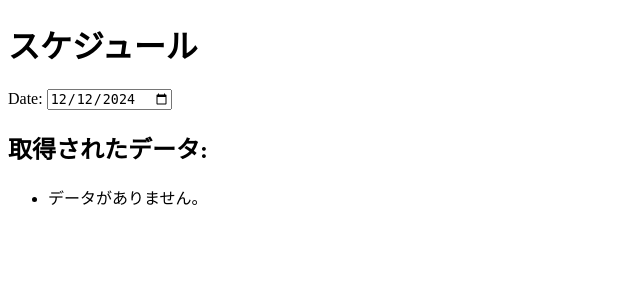
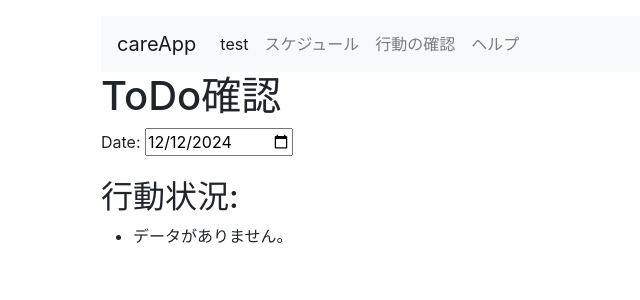
Before and after one commit to t22cs050/CareLink, a Django app: page /careLink/family/result/ in a window 1280 px wide. Shown: the top 300 px of the page, without its empty margins (0-640 px from the left). Run offline with Django 4.2, Linux system fonts and the light colour scheme; data that the repository does not hold is empty; some libraries are stand-ins or nearby versions.

Commit message:
[add] ナビゲーションバー（ハンバーガメニュー）の追加

```diff
--- a/careLink/templates/careLink/base.html
+++ b/careLink/templates/careLink/base.html
@@ -2,8 +2,6 @@
 
 <!DOCTYPE html>
 <html lang="ja">
-
-
 
 {% load static %}
 
@@ -16,14 +14,20 @@
 
     <!-- Bootstrap CSS -->
     <link href="https://cdn.jsdelivr.net/npm/bootstrap@5.3.0/dist/css/bootstrap.min.css" rel="stylesheet">
+    <link href="https://stackpath.bootstrapcdn.com/bootstrap/4.5.2/css/bootstrap.min.css" rel="stylesheet">
+    <script src="https://code.jquery.com/jquery-3.6.0.min.js"></script>
+    <script src="https://stackpath.bootstrapcdn.com/bootstrap/4.5.2/js/bootstrap.bundle.min.js"></script>
+    <script src="https://code.jquery.com/jquery-3.6.0.min.js"></script>
 
     <!-- ページタイトル -->
     <title>{% block title %}{% endblock %}</title>
 </head>
 
 <!-- ボディ -->
-<body>
-    {% block content %}{% endblock %}
+<body class="container">
+    <div class="p-3">
+        {% block content %}{% endblock %}
+    </div>
 </body>
 
 <!-- 通知 -->
--- a/careLink/templates/careLink/result.html
+++ b/careLink/templates/careLink/result.html
@@ -1,49 +1,69 @@
-<!DOCTYPE html>
-<html lang="ja">
-<head>
-    <meta charset="UTF-8">
-    <meta name="viewport" content="width=device-width, initial-scale=1.0">
-    <title>Schedule</title>
-    <script src="https://code.jquery.com/jquery-3.6.0.min.js"></script>
-</head>
-<body>
-    <h1>スケジュール</h1>
+{% extends 'careLink/base.html' %}
+{% load widget_tweaks %}
+
+{% block content %}
+    <!-- ナビゲーションバー -->
+    <nav class="navbar navbar-expand-lg navbar-light bg-light">
+        <a class="navbar-brand" href="#">careApp</a>
+        <button class="navbar-toggler" type="button" data-toggle="collapse" data-target="#navbarNav" aria-controls="navbarNav" aria-expanded="false" aria-label="Toggle navigation">
+            <span class="navbar-toggler-icon"></span>
+        </button>
+        <div class="collapse navbar-collapse" id="navbarNav">
+            <ul class="navbar-nav">
+                <li class="nav-item active">
+                    <a class="nav-link" href="../../login">test</a>
+                </li>
+                <li class="nav-item">
+                    <a class="nav-link" href="../schedule">スケジュール</a>
+                </li>
+                <li class="nav-item">
+                    <a class="nav-link" href="../result">行動の確認</a>
+                </li>
+                <li class="nav-item">
+                    <a class="nav-link" href="#">ヘルプ</a>
+                </li>
+            </ul>
+        </div>
+    </nav>
+
+    <h1>ToDo確認</h1>
     <form id="date-form">
         {% csrf_token %}
         {{ form.as_p }}
     </form>
 
-    <h2>取得されたデータ:</h2>
+    <h2>行動状況:</h2>
     <ul id="schedule-list">
-        {% for schedule in schedules %}
-            <li>{{ schedule.date }} - {% if schedule.completion %}完了{% else %}未完了{% endif %}</li>
-        {% endfor %}
+        <!-- JSによって動的に表示（ajax） -->
     </ul>
 
     <script>
         $(document).ready(function() {
-            // 初期表示時にデフォルトの日付を取得
+            // 初期表示を行う場合
             const defaultDate = $('#id_date').val();
-            fetchSchedules(defaultDate);
+            fetchSchedules(defaultDate); // データ表示
 
-            // 日付が変更されたときにデータを取得
+            // 日付が変更されたときの処理
             $('#id_date').change(function() {
                 const selectedDate = $(this).val();
-                fetchSchedules(selectedDate);
+                fetchSchedules(selectedDate); // データ表示
             });
 
+            // --- 動的に表示させる関数
             function fetchSchedules(date) {
                 $.ajax({
                     url: "{% url 'careLink:get_schedules' %}",
-                    data: {
-                        'date': date
-                    },
+                    data: { 'date': date },
                     success: function(data) {
                         $('#schedule-list').empty();  // リストをクリア
+
+                        // データが存在する場合
                         if (data.length > 0) {
                             data.forEach(function(schedule) {
-                                $('#schedule-list').append('<li>' + schedule.date + ' - ' + schedule.completion + '</li>');
+                                $('#schedule-list').append('<li>' + schedule.title + ' - ' + schedule.completion + '</li>');
                             });
+
+                        // データが存在しない場合
                         } else {
                             $('#schedule-list').append('<li>データがありません。</li>');
                         }
@@ -52,5 +72,5 @@
             }
         });
     </script>
-</body>
-</html>
+
+{% endblock %}
--- a/careLink/views.py
+++ b/careLink/views.py
@@ -87,7 +87,6 @@ class signUpFamily(CreateView):
         return render(request, 'careLink/family_add.html', {'form': form})
 
 
-
 # --- 行動状況の確認
 def result_view(request):
     form = DateInputForm()
@@ -95,16 +94,17 @@ def result_view(request):
     schedules = Schedule.objects.filter(date=today)  # 今日のスケジュールを取得
     return render(request, 'careLink/result.html', {'form': form, 'schedules': schedules})
 
+# --- 行動状況の取得を行う関数
 def get_schedules(request):
     if request.method == 'GET':
         selected_date = request.GET.get('date')
-        schedules = Schedule.objects.filter(date=selected_date)
+        results = Schedule.objects.filter(date=selected_date) # 検索
         schedule_data = [
             {
-                'date': schedule.date,
-                'completion': '完了' if schedule.completion else '未完了'
+                'title': item.title,
+                'completion': '完了' if item.completion else '未完了'
             }
-            for schedule in schedules
+            for item in results
         ]
         return JsonResponse(schedule_data, safe=False)
 
```
Also changed, not shown: careLink/templates/careLink/calender.html (+25 -1 lines).
